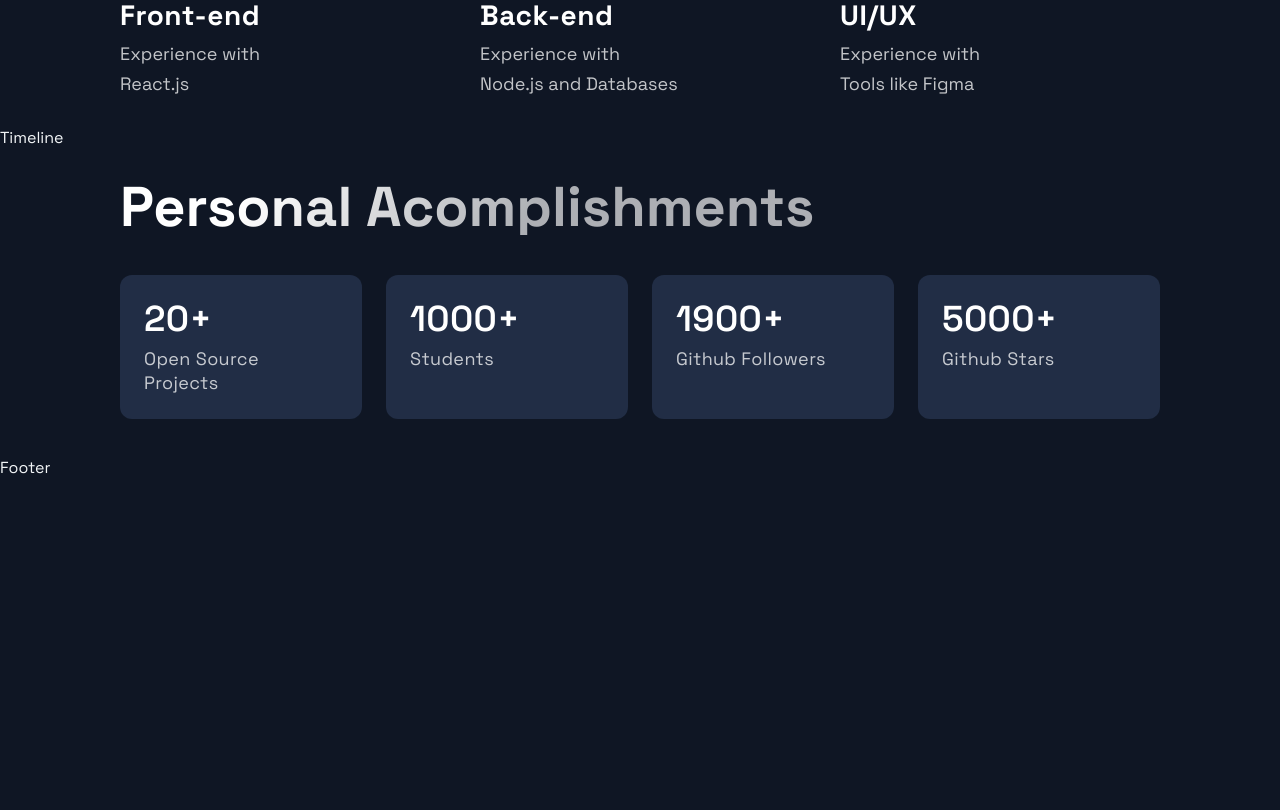
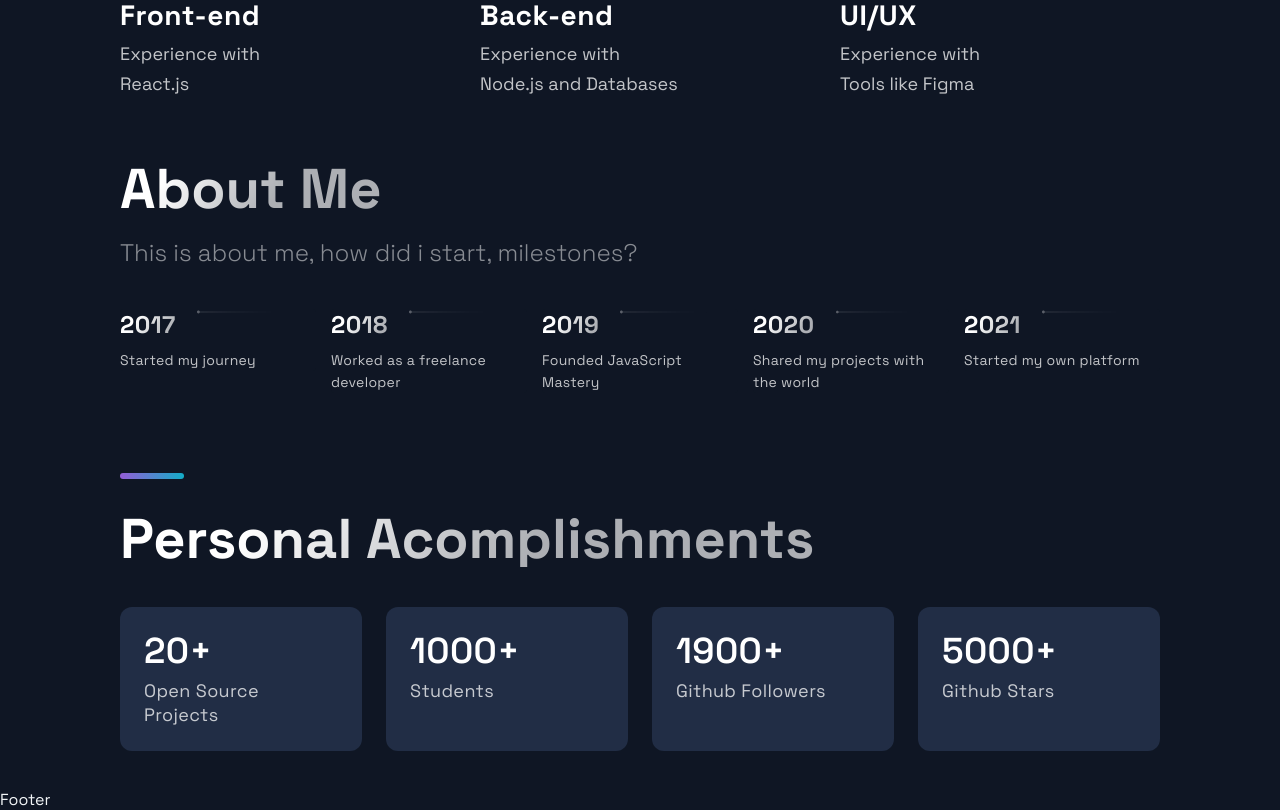
Before and after one commit to GravitysAndroid/GravitysAndroid.github.io, a Next.js app: page / in a window 1280 px wide. Shown: the part 2480-3290 px from the top of the page. Before the commit the page ends 2958 px from the top, so only its background shows below. Built offline with nearby package versions, Linux system fonts and the light colour scheme.

Commit message:
Added timeline

```diff
--- a/src/components/TimeLine/TimeLine.js
+++ b/src/components/TimeLine/TimeLine.js
@@ -7,46 +7,78 @@
 const TOTAL_CAROUSEL_COUNT = TimeLineData.length;
 
 const Timeline = () => {
-  // const [activeItem, setActiveItem] = useState(0);
-  // const carouselRef = useRef();
+	const [activeItem, setActiveItem] = useState(0);
+	const carouselRef = useRef();
 
-  // const scroll = (node, left) => {
-  //   return node.scrollTo({ left, behavior: 'smooth' });
-  // }
+	const scroll = (node, left) => {
+		return node.scrollTo({ left, behavior: 'smooth' });
+	};
 
-  // const handleClick = (e, i) => {
-  //   e.preventDefault();
+	const handleClick = (e, i) => {
+		e.preventDefault();
 
-  //   if (carouselRef.current) {
-  //     const scrollLeft = Math.floor(carouselRef.current.scrollWidth * 0.7 * (i / TimeLineData.length));
+		if (carouselRef.current) {
+			const scrollLeft = Math.floor(carouselRef.current.scrollWidth * 0.7 * (i / TimeLineData.length));
 
-  //     scroll(carouselRef.current, scrollLeft);
-  //   }
-  // }
+			scroll(carouselRef.current, scrollLeft);
+		}
+	};
 
-  // const handleScroll = () => {
-  //   if (carouselRef.current) {
-  //     const index = Math.round((carouselRef.current.scrollLeft / (carouselRef.current.scrollWidth * 0.7)) * TimeLineData.length);
+	const handleScroll = () => {
+		if (carouselRef.current) {
+			const index = Math.round((carouselRef.current.scrollLeft / (carouselRef.current.scrollWidth * 0.7)) * TimeLineData.length);
 
-  //     setActiveItem(index);
-  //   }
-  // }
+			setActiveItem(index);
+		}
+	};
 
-  // // snap back to beginning of scroll when window is resized
-  // // avoids a bug where content is covered up if coming from smaller screen
-  // useEffect(() => {
-  //   const handleResize = () => {
-  //     scroll(carouselRef.current, 0);
-  //   }
+	// snap back to beginning of scroll when window is resized
+	// avoids a bug where content is covered up if coming from smaller screen
+	useEffect(() => {
+		const handleResize = () => {
+			scroll(carouselRef.current, 0);
+		};
 
-  //   window.addEventListener('resize', handleResize);
-  // }, []);
+		window.addEventListener('resize', handleResize);
+	}, []);
 
-  return (
-    <div>
-      Timeline
-    </div>
-  );
+	return (
+		<Section id='about'>
+			<SectionTitle>About Me</SectionTitle>
+			<SectionText>This is about me, how did i start, milestones?</SectionText>
+			<CarouselContainer ref={carouselRef} onScroll={handleScroll}>
+				<>
+					{TimeLineData.map((item, index) => (
+						<CarouselMobileScrollNode key={index} final={index === TOTAL_CAROUSEL_COUNT - 1}>
+							<CarouselItem index={index} id={`carousel__item-${index}`} active={activeItem} onClick={(e) => handleClick(e, index)}>
+								<CarouselItemTitle>
+									{item.year}
+									<CarouselItemImg width='208' height='6' viewBox='0 0 208 6' fill='none' xmlns='http://www.w3.org/2000/svg'>
+										<path fill-rule='evenodd' clip-rule='evenodd' d='M2.5 5.5C3.88071 5.5 5 4.38071 5 3V3.5L208 3.50002V2.50002L5 2.5V3C5 1.61929 3.88071 0.5 2.5 0.5C1.11929 0.5 0 1.61929 0 3C0 4.38071 1.11929 5.5 2.5 5.5Z' fill='url(#paint0_linear)' fill-opacity='0.33' />
+										<defs>
+											<linearGradient id='paint0_linear' x1='-4.30412e-10' y1='0.5' x2='208' y2='0.500295' gradientUnits='userSpaceOnUse'>
+												<stop stop-color='white' />
+												<stop offset='0.79478' stop-color='white' stop-opacity='0' />
+											</linearGradient>
+										</defs>
+									</CarouselItemImg>
+								</CarouselItemTitle>
+								<CarouselItemText>{item.text}</CarouselItemText>
+							</CarouselItem>
+						</CarouselMobileScrollNode>
+					))}
+				</>
+			</CarouselContainer>
+			<CarouselButtons>
+				{TimeLineData.map((item, index) => (
+					<CarouselButton key={index} index={index} active={activeItem} onClick={(e) => handleClick(e, index)} type='button'>
+						<CarouselButtonDot active={activeItem} />
+					</CarouselButton>
+				))}
+			</CarouselButtons>
+			<SectionDivider />
+		</Section>
+	);
 };
 
 export default Timeline;
```
